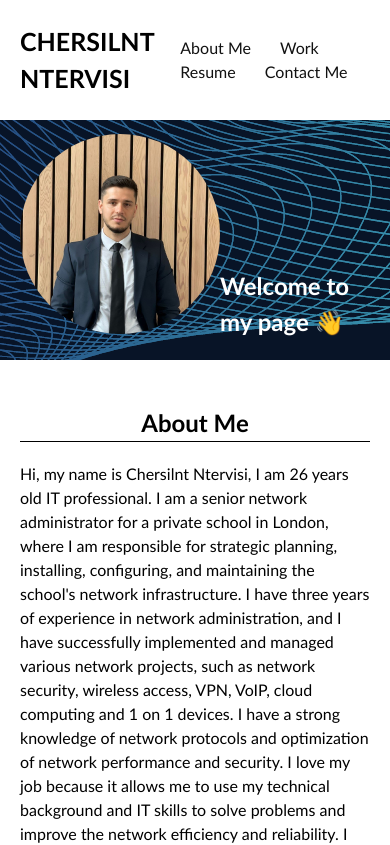
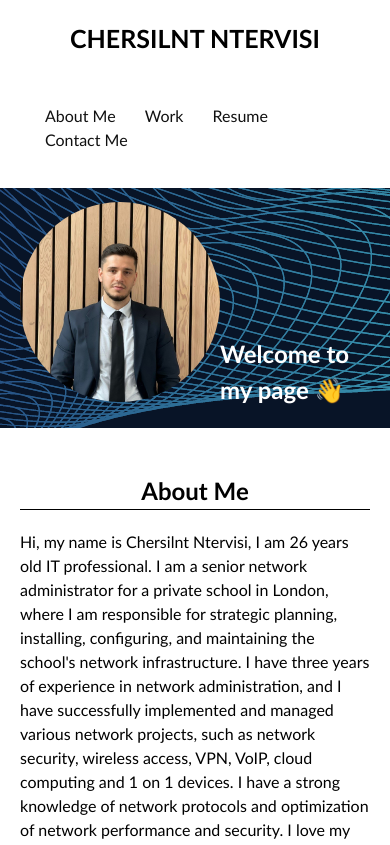
Before and after one commit to CNtervisi/portfolio, a plain HTML site: page index.html in a window 390 px wide. Shown: the top 845 px of the page. Drawn offline with Linux system fonts and the light colour scheme.

Commit message:
added header media query for <600px

```diff
--- a/starter/css/style.css
+++ b/starter/css/style.css
@@ -193,4 +193,9 @@ footer ul li a {
     padding-bottom: 0;
     margin-bottom: 0;
   }
+  .header{
+    flex-direction: column;
+    align-items: center;
+    gap: 30px;
+  }
 }
```
